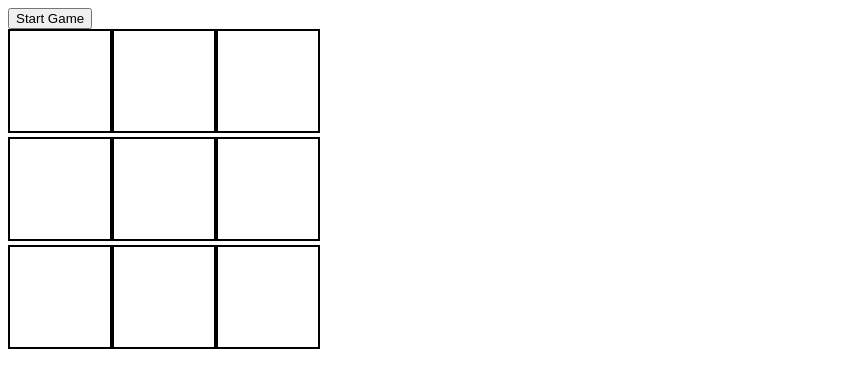
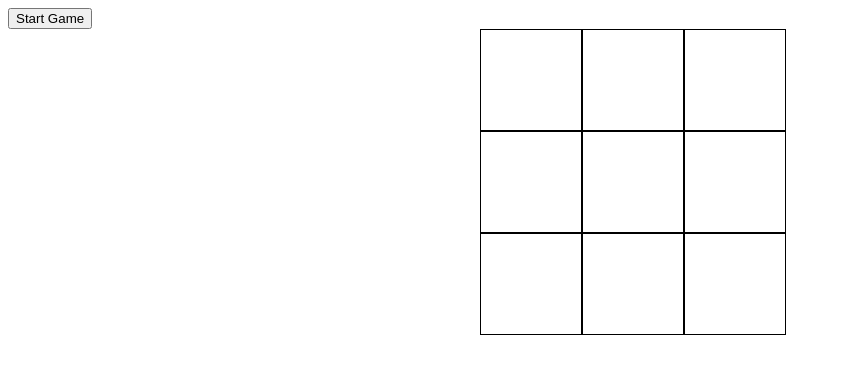
Before and after one commit to mrespicio/tic-tac-toe, a plain HTML site: page index.html in a window 1280 px wide. Both pictures are taken after a click on the button "Start Game". Shown: the whole page, without its empty margins (0-841 px from the left). Drawn offline with Linux system fonts and the light colour scheme.

Commit message:
make game container flex item to prevent gaps between squares

```diff
--- a/script.js
+++ b/script.js
@@ -72,6 +72,10 @@ function updateGameboard(player, position){
     if(Gameboard.checkAvail(position)){ // true if spot is open
         Gameboard.placeMark(player, position, player.sign); // update gameboard
         player.spots.push(position); // array that holds the player's position
+        // display on board
+        const sq = document.getElementById(`sq-${position}`)
+        sq.setAttribute('class', 'sq-item');
+        sq.append(`${player.sign}`)
         Gameboard.viewer()
         return true;
     }
@@ -87,7 +91,6 @@ function updateGameboard(player, position){
 // check for winners
 const gameController = (player, pos) =>{
 
-
     // check if win condition is met
     let winStatus = false;
     //while(!winStatus){
@@ -97,11 +100,11 @@ const gameController = (player, pos) =>{
         //let pos = prompt('where would p1 like to place');
         // gameboard is updated with player's mark
         updateGameboard(player, pos)
-            winStatus = Gameboard.checkWin(player.spots);
-            if(winStatus) {
-                console.log(`${player.name} wins!`)
-                break;
-            }
+        winStatus = Gameboard.checkWin(player.spots);
+        if(winStatus) {
+            console.log(`${player.name} wins!`)
+            break;
+        }
 
         // let newPos = prompt('where would p2 like to place');
         // updateGameboard(playerTwo, newPos)
@@ -137,6 +140,7 @@ function createGrid(){
         square.setAttribute('id', `sq-${i}`)
         square.setAttribute('class', 'sq-item');
         const position = Number(square.id.charAt(3));
+
         // square functionality
         square.addEventListener('click', () =>{
             //console.log(`youve clicked on #${square.id.charAt(3)}`)
--- a/style.css
+++ b/style.css
@@ -1,9 +1,21 @@
 #game-container{
     max-width: 320px;
+    max-height: 320px;
+    margin: 0 auto;
+    display: flex;
+    flex-wrap: wrap;
 }
+
 .sq-item{
-    border: solid 2px black;
+    border: solid 1px black;
     height: 100px;
     width: 100px;
-    display: inline-block;
+    display: block;
+    margin: 0px;
+    padding: 0 auto;
+    text-align: center;
 }
+
+.sq-item-placed{
+
+}
```
